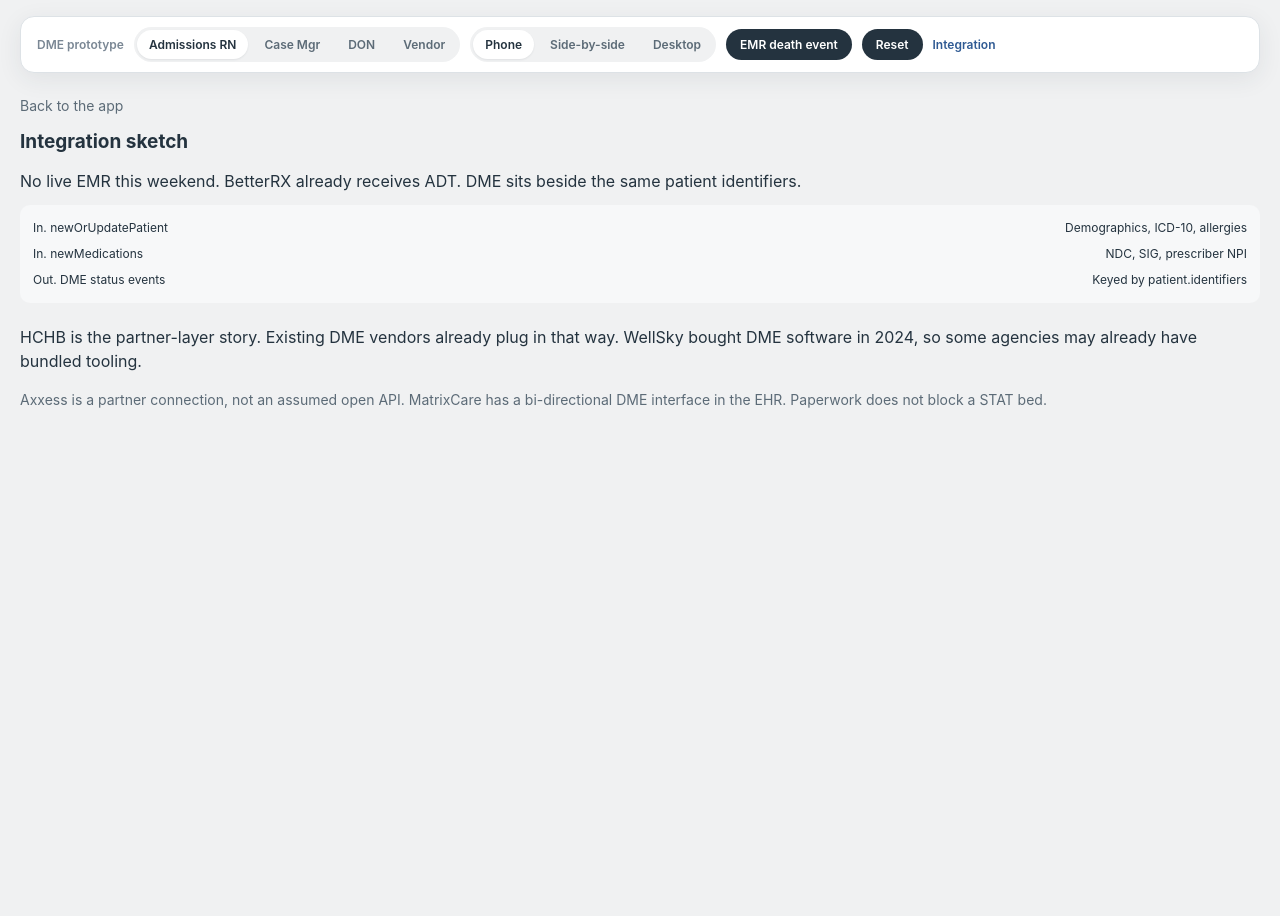
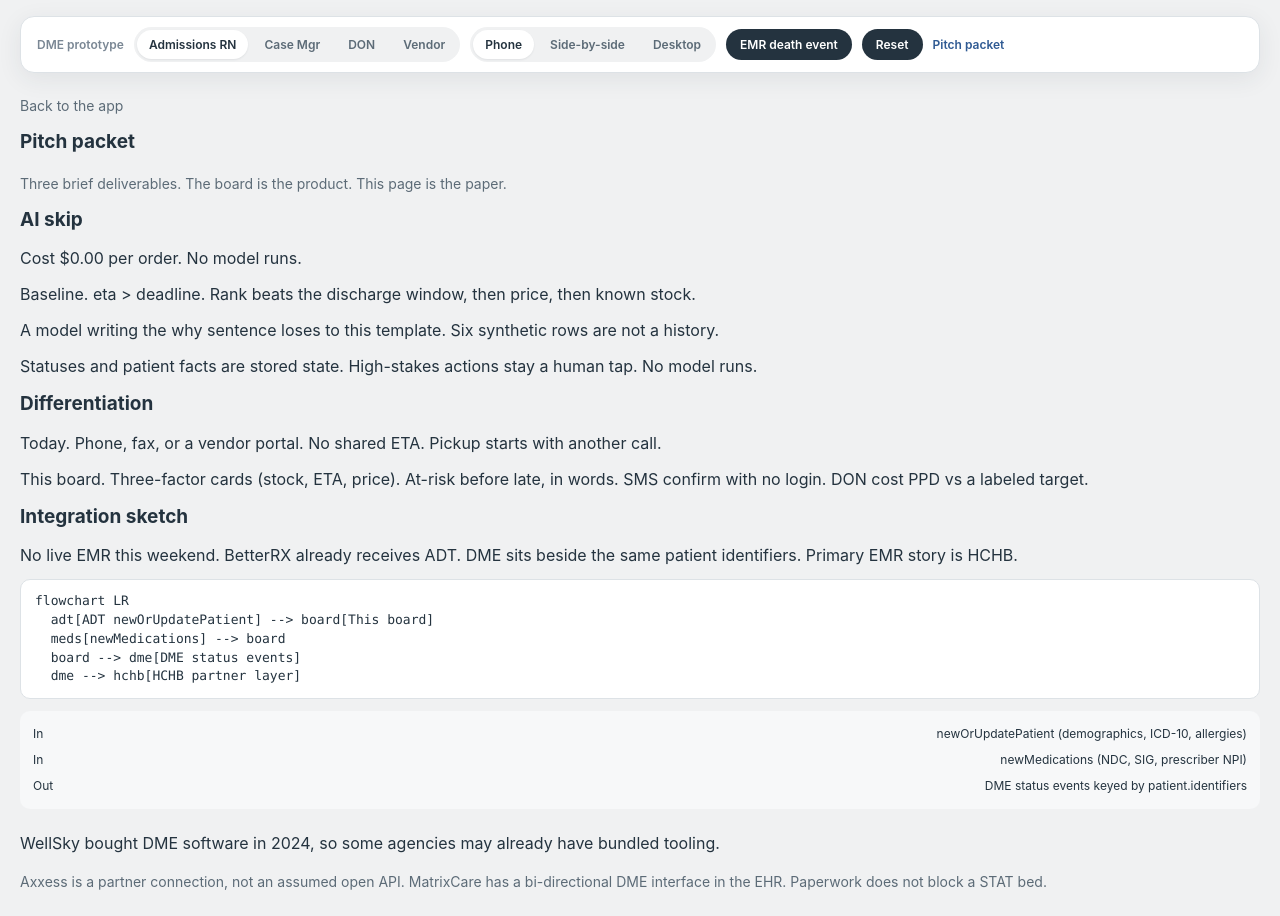
Before and after one commit to craigcossairt/betterrx-ai-builder-day, a Next.js app: page /integration in a window 1280 px wide. Before the commit the page ends 816 px from the top, so only its background shows below. Built offline with nearby package versions, Linux system fonts and the light colour scheme.

Commit message:
Add the judge pitch packet on /integration.
The brief scores an AI skip with a cost, a today-vs-us snapshot, and an
integration diagram. Chrome now opens that page as Pitch packet.

Co-authored-by: Craig Cossairt <craigcossairt@users.noreply.github.com>

```diff
--- a/src/app/globals.css
+++ b/src/app/globals.css
@@ -833,6 +833,16 @@ body {
   gap: 12px;
 }
 
+.pitch-diagram {
+  margin: 0;
+  padding: 12px 14px;
+  border: 1px solid var(--line-200);
+  border-radius: 10px;
+  background: #fff;
+  font: 13px/1.45 ui-monospace, SFMono-Regular, Menlo, monospace;
+  white-space: pre-wrap;
+}
+
 .don-report--compact {
   padding: 8px 0 0;
   gap: 0;
--- a/src/app/integration/page.tsx
+++ b/src/app/integration/page.tsx
@@ -1,35 +1,51 @@
 import Link from "next/link";
+import { pitchPacket } from "@/project/pitch";
 
 export default function IntegrationPage() {
+  const { ai, differentiation, integration } = pitchPacket;
   return (
     <main className="integration-page">
       <p className="order-sub">
         <Link href="/?role=admissions&surface=desktop">Back to the app</Link>
       </p>
-      <h1 className="patient-title">Integration sketch</h1>
+      <h1 className="patient-title">Pitch packet</h1>
+      <p className="order-sub">
+        Three brief deliverables. The board is the product. This page is the
+        paper.
+      </p>
+
+      <h2 className="patient-title">AI skip</h2>
+      <p>
+        Cost ${ai.costUsdPerOrder.toFixed(2)} per order. No model runs.
+      </p>
+      <p>Baseline. {ai.baseline}</p>
+      <p>{ai.whySkip}</p>
+      <p>{ai.safety}</p>
+
+      <h2 className="patient-title">Differentiation</h2>
+      <p>Today. {differentiation.today}</p>
+      <p>This board. {differentiation.us}</p>
+
+      <h2 className="patient-title">Integration sketch</h2>
       <p>
         No live EMR this weekend. BetterRX already receives ADT. DME sits
-        beside the same patient identifiers.
+        beside the same patient identifiers. Primary EMR story is{" "}
+        {integration.emr}.
       </p>
+      <pre className="pitch-diagram">{integration.diagram}</pre>
       <ol className="trail">
+        {integration.inn.map((line) => (
+          <li key={line} className="trail-step trail-step--done">
+            <span>In</span>
+            <span>{line}</span>
+          </li>
+        ))}
         <li className="trail-step trail-step--done">
-          <span>In. newOrUpdatePatient</span>
-          <span>Demographics, ICD-10, allergies</span>
-        </li>
-        <li className="trail-step trail-step--done">
-          <span>In. newMedications</span>
-          <span>NDC, SIG, prescriber NPI</span>
-        </li>
-        <li className="trail-step trail-step--done">
-          <span>Out. DME status events</span>
-          <span>Keyed by patient.identifiers</span>
+          <span>Out</span>
+          <span>{integration.out}</span>
         </li>
       </ol>
-      <p>
-        HCHB is the partner-layer story. Existing DME vendors already plug in
-        that way. WellSky bought DME software in 2024, so some agencies may
-        already have bundled tooling.
-      </p>
+      <p>{integration.wellsky}</p>
       <p className="order-sub">
         Axxess is a partner connection, not an assumed open API. MatrixCare has
         a bi-directional DME interface in the EHR. Paperwork does not block a
--- /dev/null
+++ b/src/project/pitch.ts
@@ -0,0 +1,51 @@
+export type PitchPacket = {
+  ai: {
+    costUsdPerOrder: 0;
+    baseline: string;
+    whySkip: string;
+    safety: string;
+  };
+  differentiation: {
+    today: string;
+    us: string;
+  };
+  integration: {
+    emr: "HCHB";
+    inn: readonly [string, string];
+    out: string;
+    diagram: string;
+    wellsky: string;
+  };
+};
+
+export const pitchPacket = {
+  ai: {
+    costUsdPerOrder: 0,
+    baseline:
+      "eta > deadline. Rank beats the discharge window, then price, then known stock.",
+    whySkip:
+      "A model writing the why sentence loses to this template. Six synthetic rows are not a history.",
+    safety:
+      "Statuses and patient facts are stored state. High-stakes actions stay a human tap. No model runs.",
+  },
+  differentiation: {
+    today:
+      "Phone, fax, or a vendor portal. No shared ETA. Pickup starts with another call.",
+    us: "Three-factor cards (stock, ETA, price). At-risk before late, in words. SMS confirm with no login. DON cost PPD vs a labeled target.",
+  },
+  integration: {
+    emr: "HCHB",
+    inn: [
+      "newOrUpdatePatient (demographics, ICD-10, allergies)",
+      "newMedications (NDC, SIG, prescriber NPI)",
+    ],
+    out: "DME status events keyed by patient.identifiers",
+    diagram: `flowchart LR
+  adt[ADT newOrUpdatePatient] --> board[This board]
+  meds[newMedications] --> board
+  board --> dme[DME status events]
+  dme --> hchb[HCHB partner layer]`,
+    wellsky:
+      "WellSky bought DME software in 2024, so some agencies may already have bundled tooling.",
+  },
+} as const satisfies PitchPacket;
--- a/src/ui/chrome/DemoChrome.tsx
+++ b/src/ui/chrome/DemoChrome.tsx
@@ -76,7 +76,7 @@ export function DemoChrome() {
         <button type="submit">Reset</button>
       </form>
       <a className="demo-chrome-link" href="/integration">
-        Integration
+        Pitch packet
       </a>
     </div>
   );
```
Also changed, not shown: 1 other file (tests, documents, lock files or other folders).
